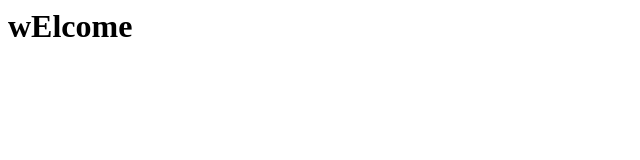
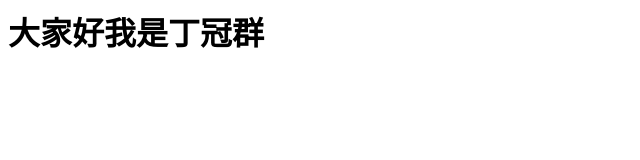
Before and after one commit to WeirdCoolDGQ/LuoboDing.github.io, a plain HTML site: page index.html in a window 1280 px wide. Shown: the whole page, without its empty margins (0-640 px from the left). Drawn offline with Linux system fonts and the light colour scheme.

Commit message:
Update index.html

```diff
--- a/index.html
+++ b/index.html
@@ -1 +1 @@
-<h1> wElcome </h1>
+<h1> 大家好我是丁冠群 </h1>
```
